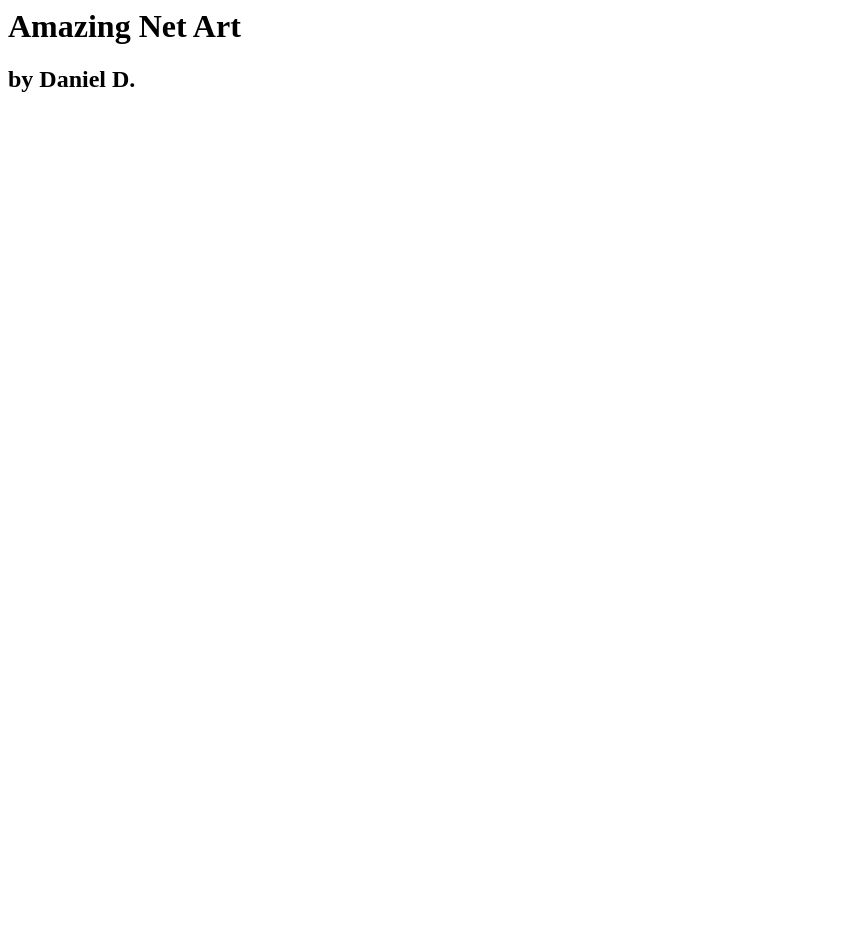
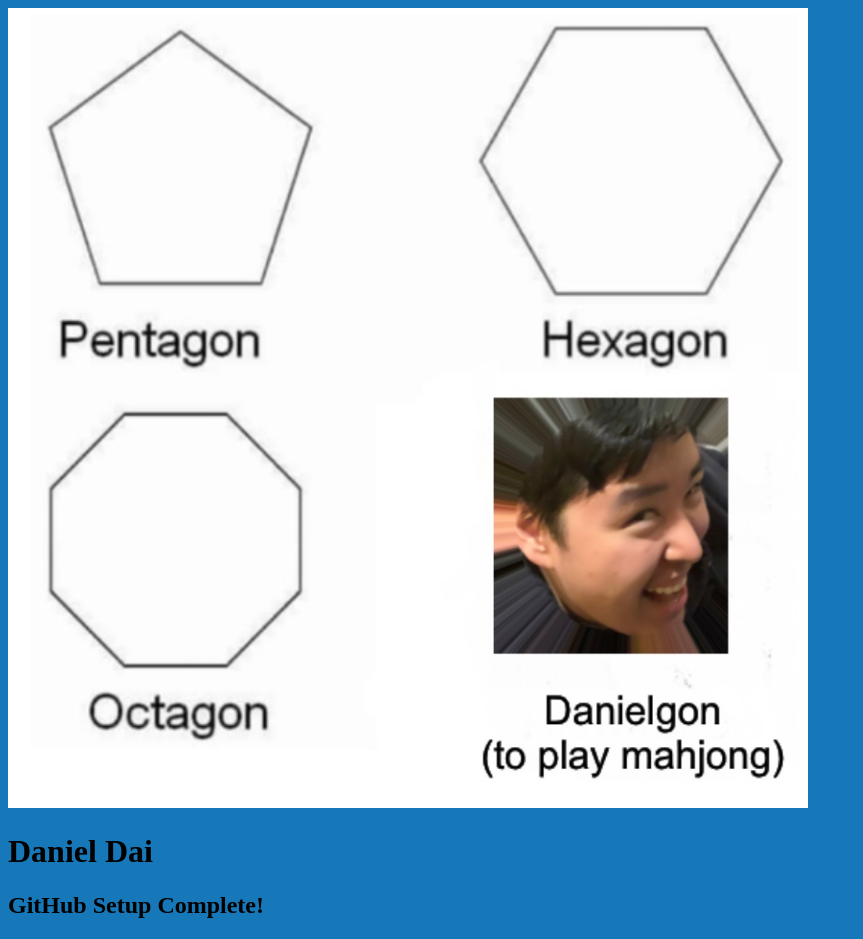
Before and after one commit to RoboAce/exercise3, a plain HTML site: page index.html in a window 1280 px wide. Shown: the whole page, without its empty margins (0-863 px from the left). Before the commit the page ends 800 px from the top, so only its background shows below. Drawn offline with Linux system fonts and the light colour scheme.

Commit message:
Added exercise 3 code

```diff
--- a/index.html
+++ b/index.html
@@ -1,2 +1,13 @@
-<h1>Amazing Net Art</h1>
-<h2>by Daniel D.</h2>
+<!DOCTYPE html>
+<html lang="en-CA">
+<title>GitHub Setup</title>
+<meta charset="UTF-8">
+<!--Made by Daniel Dai on October 4th, 2024-->
+
+<body style="background-color:#1678b8">
+  <img src="IMG_0167.JPG" alt="Meme describing Daniel and his relationship to gaming; more specifically Mahjong" width="800" height="800">
+  <h1>Daniel Dai</h1>
+  <h2>GitHub Setup Complete!</h2>
+  </body>
+
+</html>
```
